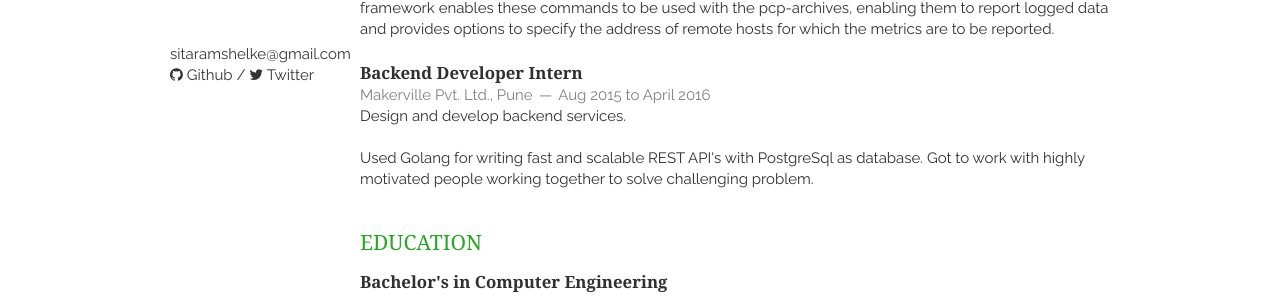
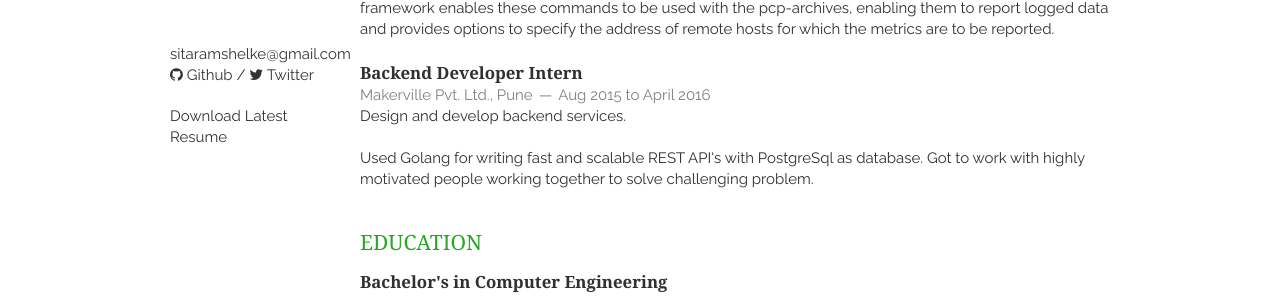
Before and after one commit to sitaramshelke/resume, a Jekyll site: the page built from index.html, in a window 1280 px wide. Shown: the part 377-673 px from the top of the page. Built offline with Jekyll 4.4.1, drawn with Linux system fonts in a browser that asks for light colours; nearby versions of some CDN libraries; the list of posts is cut into pages by our own code.

Commit message:
Add link to resume pdf

```diff
--- a/_layouts/layout.html
+++ b/_layouts/layout.html
@@ -50,6 +50,9 @@
                 <a href="https://github.com/{{ site.github }}"><i class="fa fa-github"></i> Github</a> /
                 <a href="https://twitter.com/{{ site.twitter }}"><i class="fa fa-twitter"></i> Twitter</a>
             </p>
+            <p>
+                <a href="{{ site.baseurl }}static/pdfs/sitaramshelke.pdf">Download Latest Resume</a>
+            </p>
         </header>
         <div class="thirteen columns clearfix">
 
```
Also changed, not shown: 1 other file.
